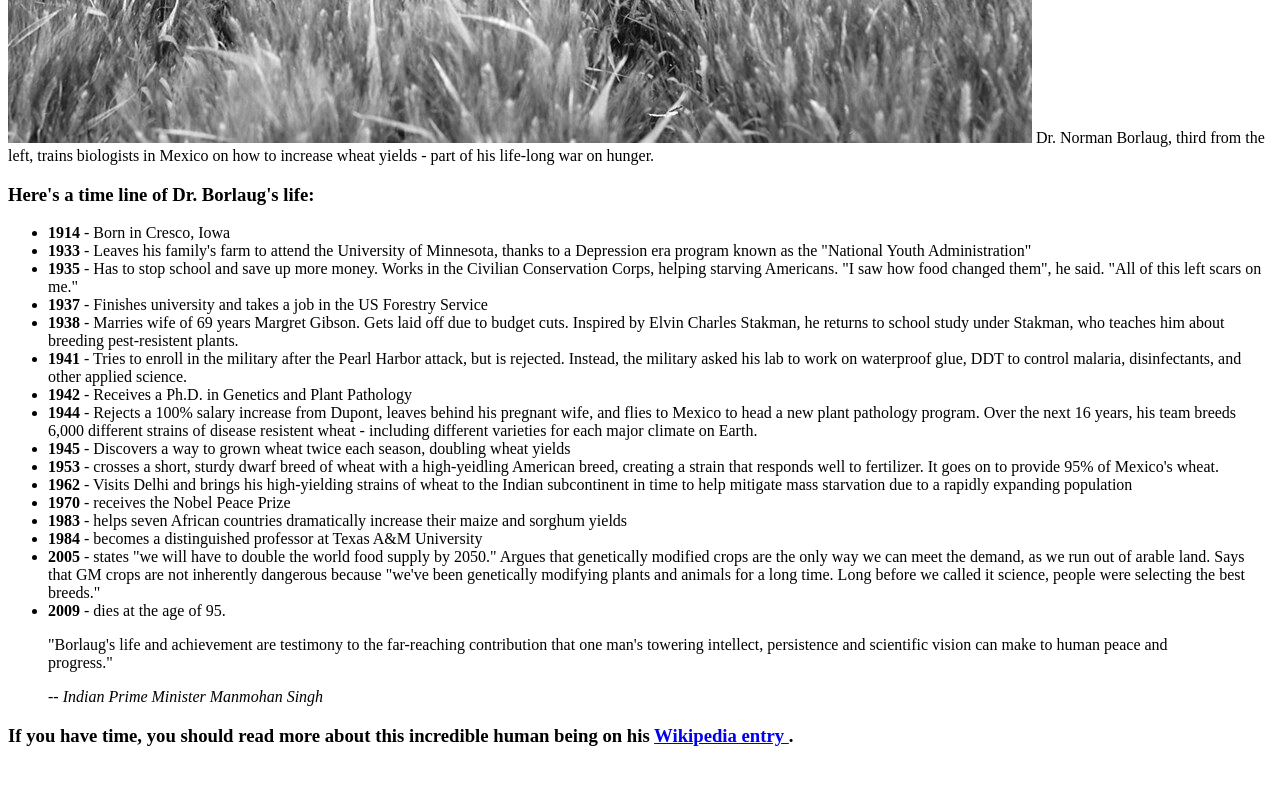
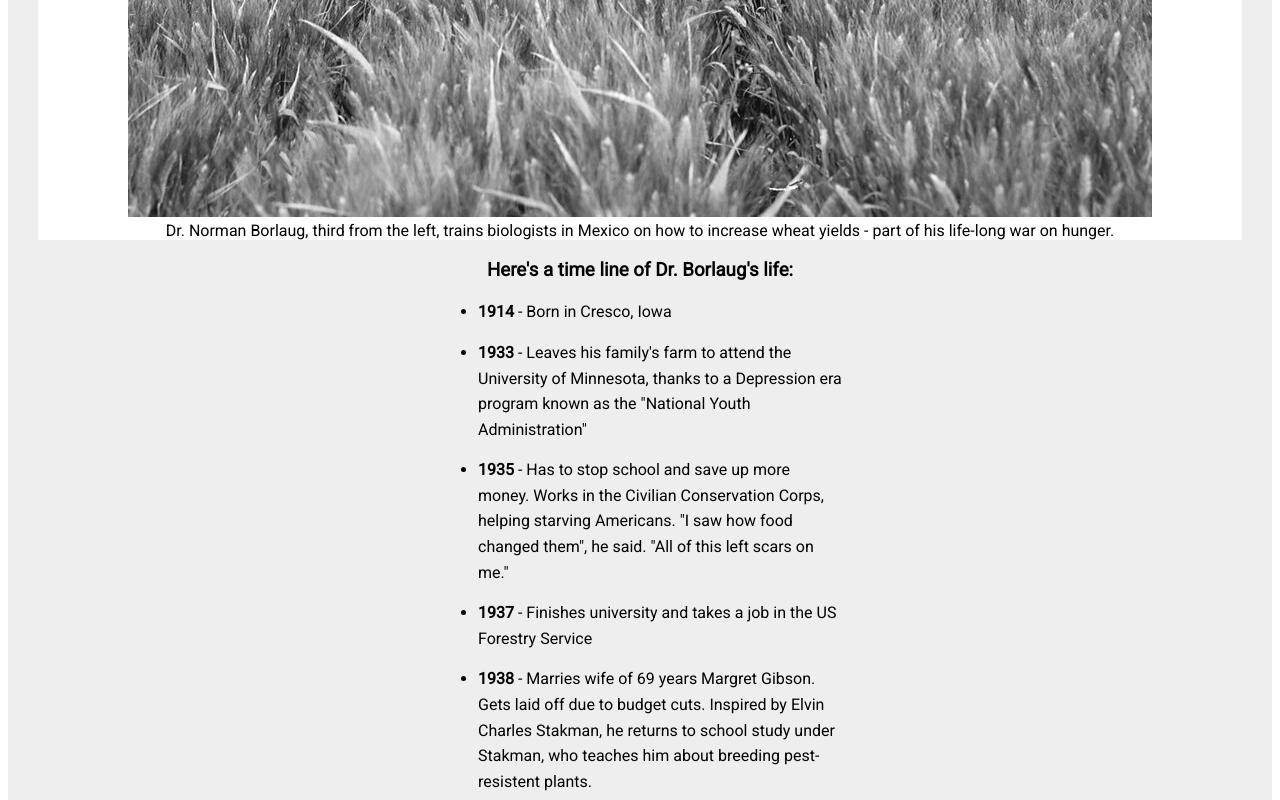
Before and after one commit to over-geek/Microverse-Trial01, a plain HTML site: page index.html in a window 1280 px wide. Shown: the part 560-1360 px from the top of the page. Before the commit the page ends 1326 px from the top, so only its background shows below. Drawn offline with Linux system fonts and the light colour scheme.

Commit message:
Built features 7-9

```diff
--- a/css/style.css
+++ b/css/style.css
@@ -0,0 +1,33 @@
+@import url('https://fonts.googleapis.com/css2?family=Roboto:wght@100;400&display=swap');
+
+body {
+    text-align: center;
+    font-family: 'Roboto', sans-serif;
+}
+#img-caption {
+    display: block;
+}
+
+#img-div{
+    background-color: #fff;
+}
+
+#main {
+    background-color: #eee;
+    padding: 30px;
+}
+
+ul {
+    text-align: left;
+    max-width: 550px;
+    margin: 0 auto 50px auto;
+    line-height: 1.6;
+}
+
+#tribute-info {
+    padding: 0 400px;
+}
+
+ul li {
+    margin-bottom: 15px;
+}
--- a/index.html
+++ b/index.html
@@ -9,12 +9,14 @@
   <body>
     <main id="main">
       <h1 id="title">Dr. Norman Borlaug</h1>
+      <p>The man who saved a billion lives</p>
       <div id="img-div">
         <img src="img/tribute-page-main-image.jpg" id="image" alt="">
         <img-caption id="img-caption">
           Dr. Norman Borlaug, third from the left, trains biologists in Mexico
           on how to increase wheat yields - part of his life-long war on hunger.
         </img-caption>
+      </div>
       <div id="tribute-info">
         <h3 id="headline">Here's a time line of Dr. Borlaug's life:</h3>
         <ul>
@@ -111,8 +113,6 @@
           </a>.
         </h3>
       </div>
-        </img-caption>
-      </div>
     </main>
 
     <script src="https://cdn.freecodecamp.org/testable-projects-fcc/v1/bundle.js"></script>
```
Lines whose indentation alone changed are shown as unchanged.
